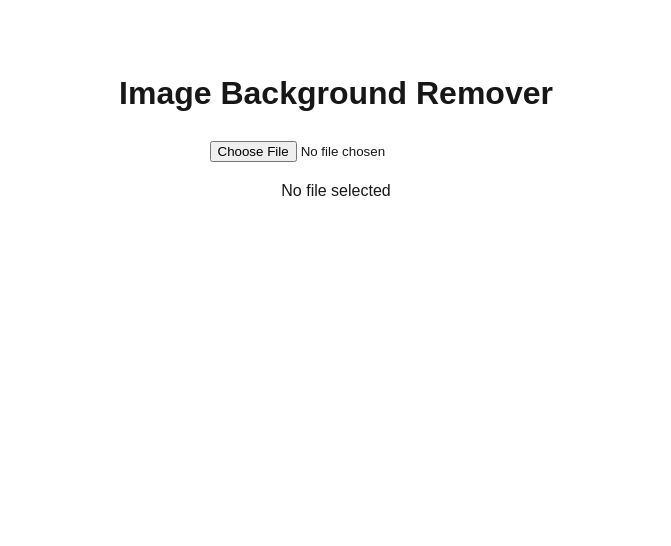
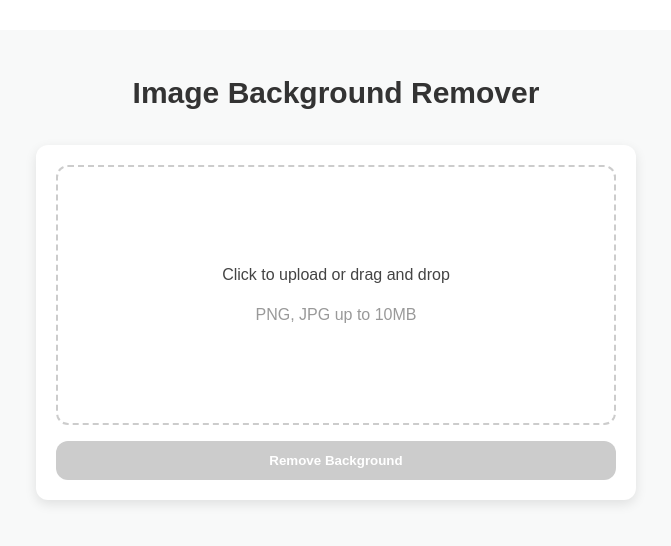
Before and after one commit to bixue0627/image-background-remover-corina, a Next.js app: page / in a window 1280 px wide. Shown: the top 546 px of the page, without its empty margins (304-975 px from the left). Built offline with nearby package versions, Linux system fonts and the light colour scheme.

Commit message:
feat: full image background remover with all features

```diff
--- a/app/page.tsx
+++ b/app/page.tsx
@@ -1,15 +1,172 @@
 "use client";
 
-import { useState } from "react";
+import { useState, useRef } from "react";
 
 export default function Home() {
-  const [file, setFile] = useState<File | null>(null);
+  const [selectedFile, setSelectedFile] = useState<File | null>(null);
+  const [originalPreview, setOriginalPreview] = useState<string | null>(null);
+  const [resultPreview, setResultPreview] = useState<string | null>(null);
+  const [loading, setLoading] = useState(false);
+  const [error, setError] = useState("");
+  const fileInputRef = useRef<HTMLInputElement>(null);
+
+  const handleFileSelect = (file: File) => {
+    if (file.size > 10 * 1024 * 1024) {
+      setError("File too large (max 10MB)");
+      return;
+    }
+    setSelectedFile(file);
+    setError("");
+    setResultPreview(null);
+    setOriginalPreview(URL.createObjectURL(file));
+  };
+
+  const handleDrop = (e: React.DragEvent) => {
+    e.preventDefault();
+    if (e.dataTransfer.files[0]) {
+      handleFileSelect(e.dataTransfer.files[0]);
+    }
+  };
+
+  const handleUpload = async () => {
+    if (!selectedFile) {
+      setError("Please select an image first");
+      return;
+    }
+
+    setLoading(true);
+    setError("");
+
+    try {
+      const formData = new FormData();
+      formData.append("image", selectedFile);
+
+      const response = await fetch("/api/remove", {
+        method: "POST",
+        body: formData,
+      });
+
+      if (!response.ok) {
+        const err = await response.json();
+        throw new Error(err.error || "Failed to process image");
+      }
+
+      const blob = await response.blob();
+      const url = URL.createObjectURL(blob);
+      setResultPreview(url);
+    } catch (e: unknown) {
+      setError(e instanceof Error ? e.message : "Failed to process image");
+    } finally {
+      setLoading(false);
+    }
+  };
+
+  const downloadResult = () => {
+    if (resultPreview) {
+      const link = document.createElement("a");
+      link.href = resultPreview;
+      link.download = "result.png";
+      link.click();
+    }
+  };
 
   return (
-    <div style={{ padding: "40px", textAlign: "center" }}>
-      <h1>Image Background Remover</h1>
-      <input type="file" onChange={(e) => setFile(e.target.files && e.target.files.length > 0 ? e.target.files[0] : null)} />
-      <p>{file ? file.name : "No file selected"}</p>
+    <div style={{ minHeight: "100vh", background: "#f8f9f9" }}>
+      <div style={{ maxWidth: "600px", margin: "30px auto", padding: "20px" }}>
+        <h1 style={{ fontSize: "30px", fontWeight: "700", textAlign: "center", color: "#333", marginBottom: "30px" }}>
+          Image Background Remover
+        </h1>
+
+        <div style={{ background: "#fff", borderRadius: "12px", boxShadow: "0 4px 12px rgba(0,0,0,0.1)", padding: "20px" }}>
+          <div
+            style={{
+              border: "2px dashed #ccc",
+              borderRadius: "12px",
+              padding: "80px",
+              textAlign: "center",
+              cursor: "pointer",
+            }}
+            onClick={() => fileInputRef.current?.click()}
+            onDragOver={(e) => e.preventDefault()}
+            onDrop={handleDrop}
+          >
+            {originalPreview ? (
+              <img src={originalPreview} alt="Preview" style={{ maxHeight: "300px", margin: "0 auto", borderRadius: "12px" }} />
+            ) : (
+              <>
+                <p style={{ color: "#444" }}>Click to upload or drag and drop</p>
+                <p style={{ color: "#999", marginTop: "10px" }}>PNG, JPG up to 10MB</p>
+              </>
+            )}
+          </div>
+          <input
+            ref={fileInputRef}
+            type="file"
+            accept="image/*"
+            style={{ display: "none" }}
+            onChange={(e) => e.target.files?.[0] && handleFileSelect(e.target.files[0])}
+          />
+
+          <button
+            onClick={handleUpload}
+            disabled={loading || !selectedFile}
+            style={{
+              width: "100%",
+              marginTop: "16px",
+              background: loading || !selectedFile ? "#ccc" : "#0066ff",
+              color: "#fff",
+              padding: "12px",
+              borderRadius: "12px",
+              fontWeight: "600",
+              cursor: loading || !selectedFile ? "not-allowed" : "pointer",
+              border: "none",
+            }}
+          >
+            {loading ? "Processing..." : "Remove Background"}
+          </button>
+
+          {error && (
+            <div style={{ marginTop: "16px", padding: "12px", background: "#ffeeee", color: "#cc3333", borderRadius: "12px" }}>
+              <p>{error}</p>
+            </div>
+          )}
+
+          {(originalPreview || resultPreview) && (
+            <div style={{ marginTop: "24px", display: "grid", gridTemplateColumns: "1fr 1fr", gap: "20px" }}>
+              {originalPreview && (
+                <div>
+                  <p style={{ color: "#444", marginBottom: "8px" }}>Original</p>
+                  <img src={originalPreview} alt="Original" style={{ width: "100%", borderRadius: "12px", border: "1px solid #eee" }} />
+                </div>
+              )}
+              {resultPreview && (
+                <div>
+                  <p style={{ color: "#444", marginBottom: "8px" }}>Result</p>
+                  <div style={{ background: "#f0f0f0", padding: "12px", borderRadius: "12px" }}>
+                    <img src={resultPreview} alt="Result" style={{ width: "100%", borderRadius: "12px" }} />
+                  </div>
+                  <button
+                    onClick={downloadResult}
+                    style={{
+                      width: "100%",
+                      marginTop: "12px",
+                      background: "#28a745",
+                      color: "#fff",
+                      padding: "12px",
+                      borderRadius: "12px",
+                      fontWeight: "600",
+                      border: "none",
+                      cursor: "pointer",
+                    }}
+                  >
+                    Download
+                  </button>
+                </div>
+              )}
+            </div>
+          )}
+        </div>
+      </div>
     </div>
   );
 }
```
